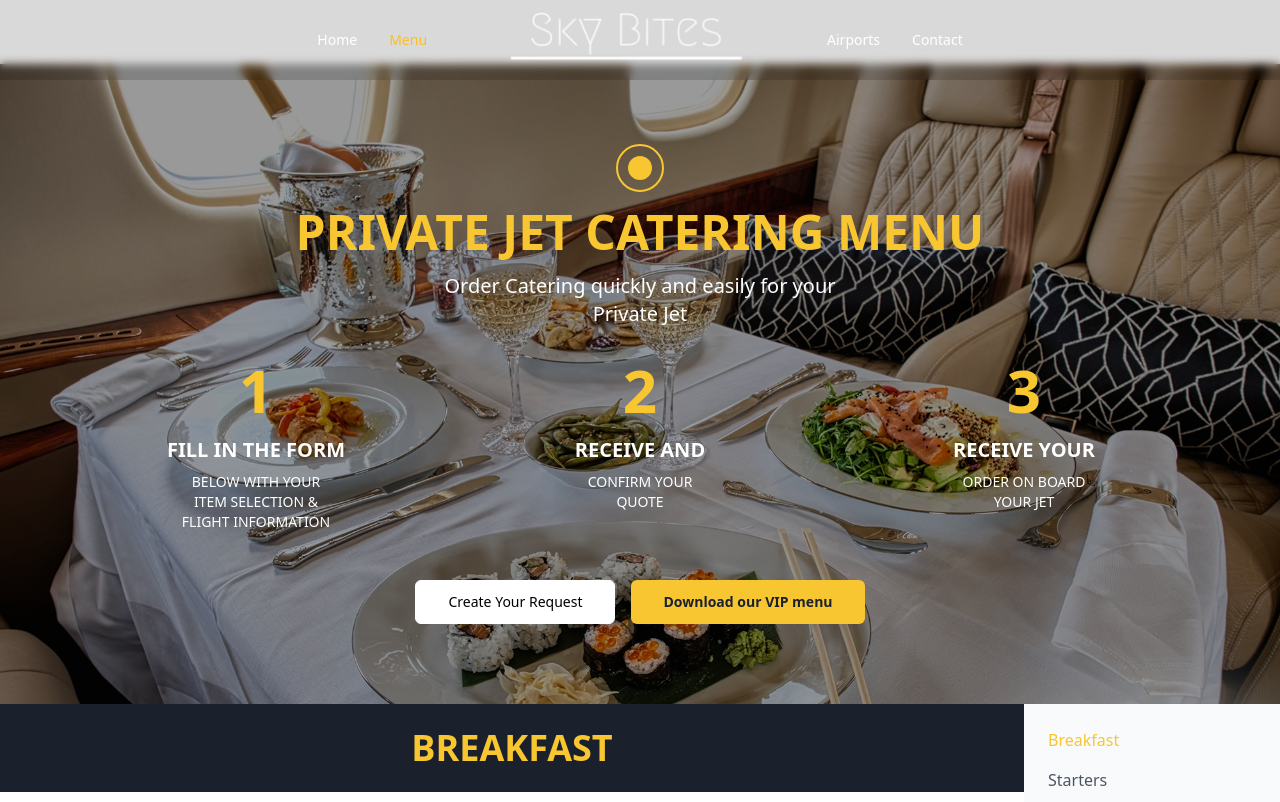
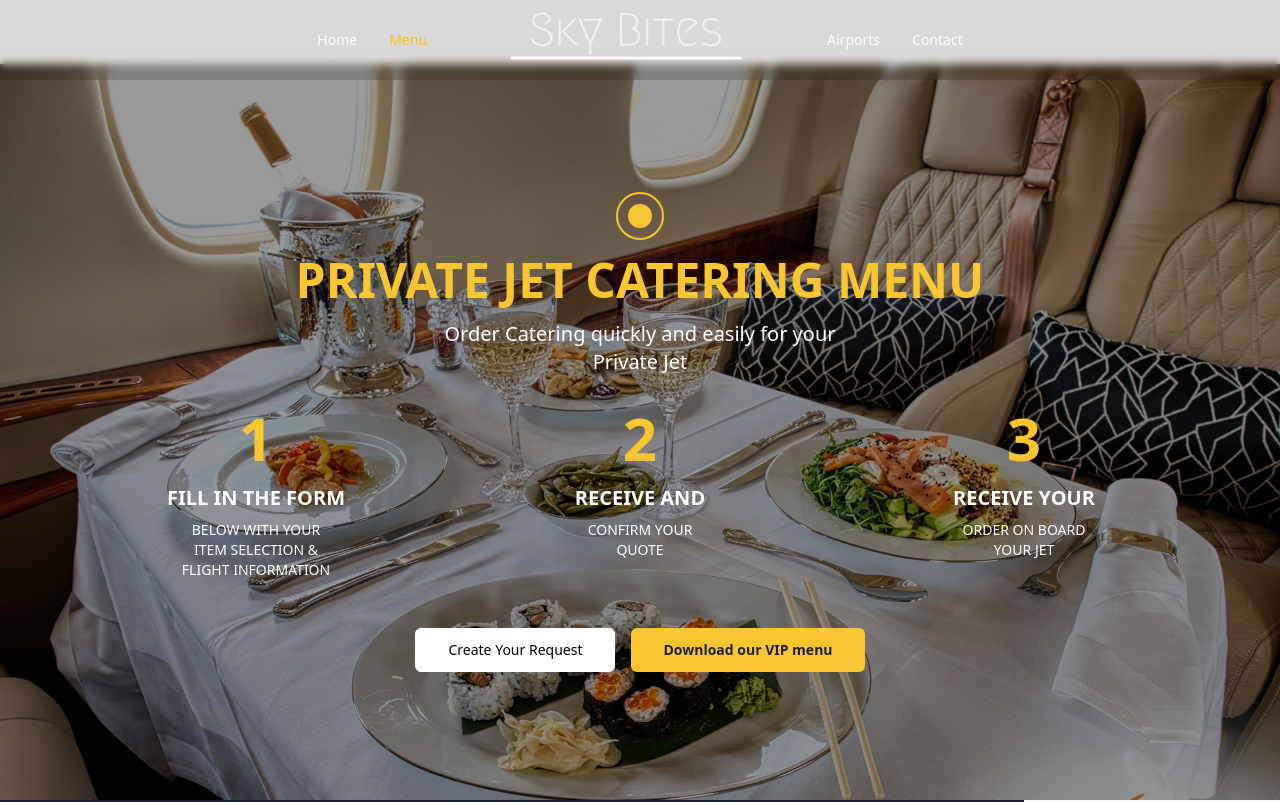
Before and after one commit to tirthp27/skybites-inflight-elevated, a React (Vite) app: page /menu in a window 1280 px wide. Shown: the top 802 px of the page. Built offline with nearby package versions, Linux system fonts and the light colour scheme.

Commit message:
Make hero section picture bigger
Adjusted the hero section to display the background image at a larger size.
-edited src/pages/MenuPage.tsx

```diff
--- a/src/pages/MenuPage.tsx
+++ b/src/pages/MenuPage.tsx
@@ -9,7 +9,7 @@ const MenuPage = () => {
       <div className="relative text-white">
         <div className="absolute inset-0 bg-cover bg-center bg-no-repeat" style={{backgroundImage: 'url(/lovable-uploads/3743fd0c-5ef0-4baf-b3a9-d2926fad1f3b.png)'}}></div>
         <div className="absolute inset-0 bg-black/40"></div>
-        <div className="relative max-w-6xl mx-auto px-4 py-20 text-center">
+        <div className="relative max-w-6xl mx-auto px-4 py-32 text-center">
           <div className="mb-8">
             <div className="w-12 h-12 mx-auto mb-4 border-2 border-gold-luxury rounded-full flex items-center justify-center">
               <div className="w-6 h-6 bg-gold-luxury rounded-full"></div>
```
